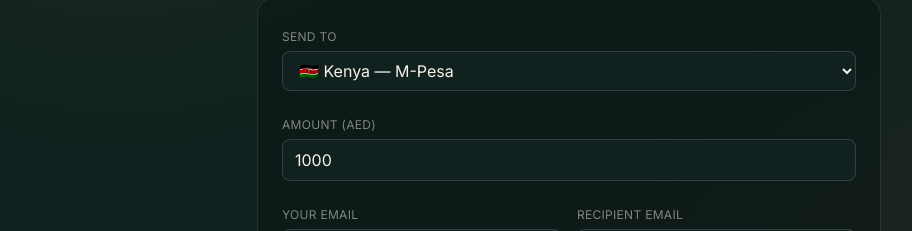
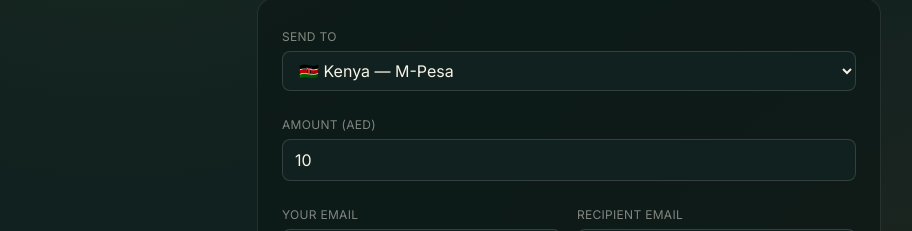
Before and after one commit to Isaaco3349/remitarc, a Next.js app: page / in a window 1280 px wide. Shown: the part 346-577 px from the top of the page, without its empty margins (71-983 px from the left). Built offline with nearby package versions, Linux system fonts and the light colour scheme.

Commit message:
fix: lower default send amount to 10 AED to stay within testnet USDC balance

```diff
--- a/app/page.tsx
+++ b/app/page.tsx
@@ -25,7 +25,7 @@
 
 export default function Home() {
   const [corridor, setCorridor] = useState("KE");
-  const [sendAed, setSendAed] = useState(1000);
+  const [sendAed, setSendAed] = useState(10);
   const [senderRef, setSenderRef] = useState("amara@example.com");
   const [recipientRef, setRecipientRef] = useState("mother.amara@example.com");
   const [quote, setQuote] = useState<Quote | null>(null);
```
